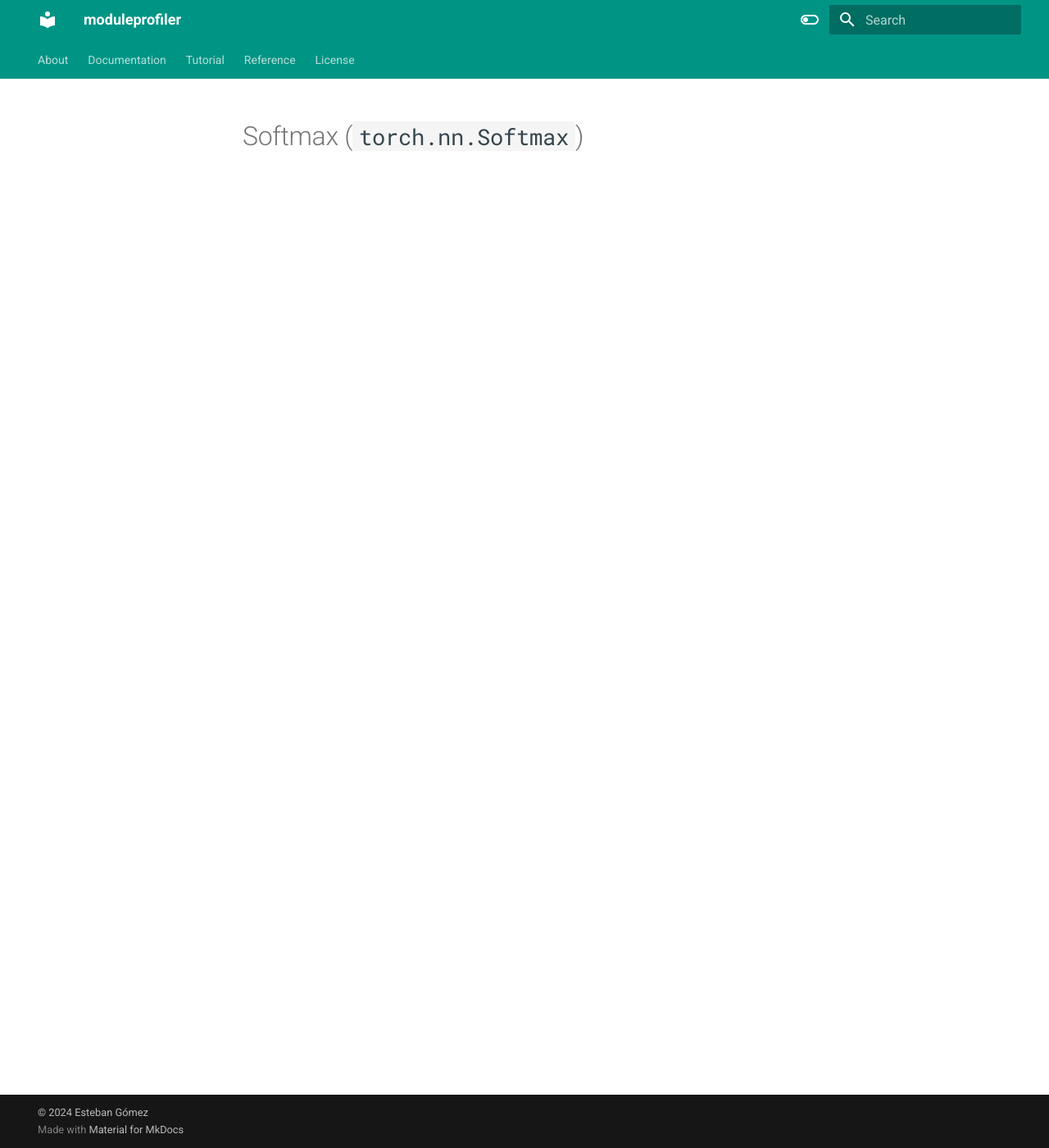
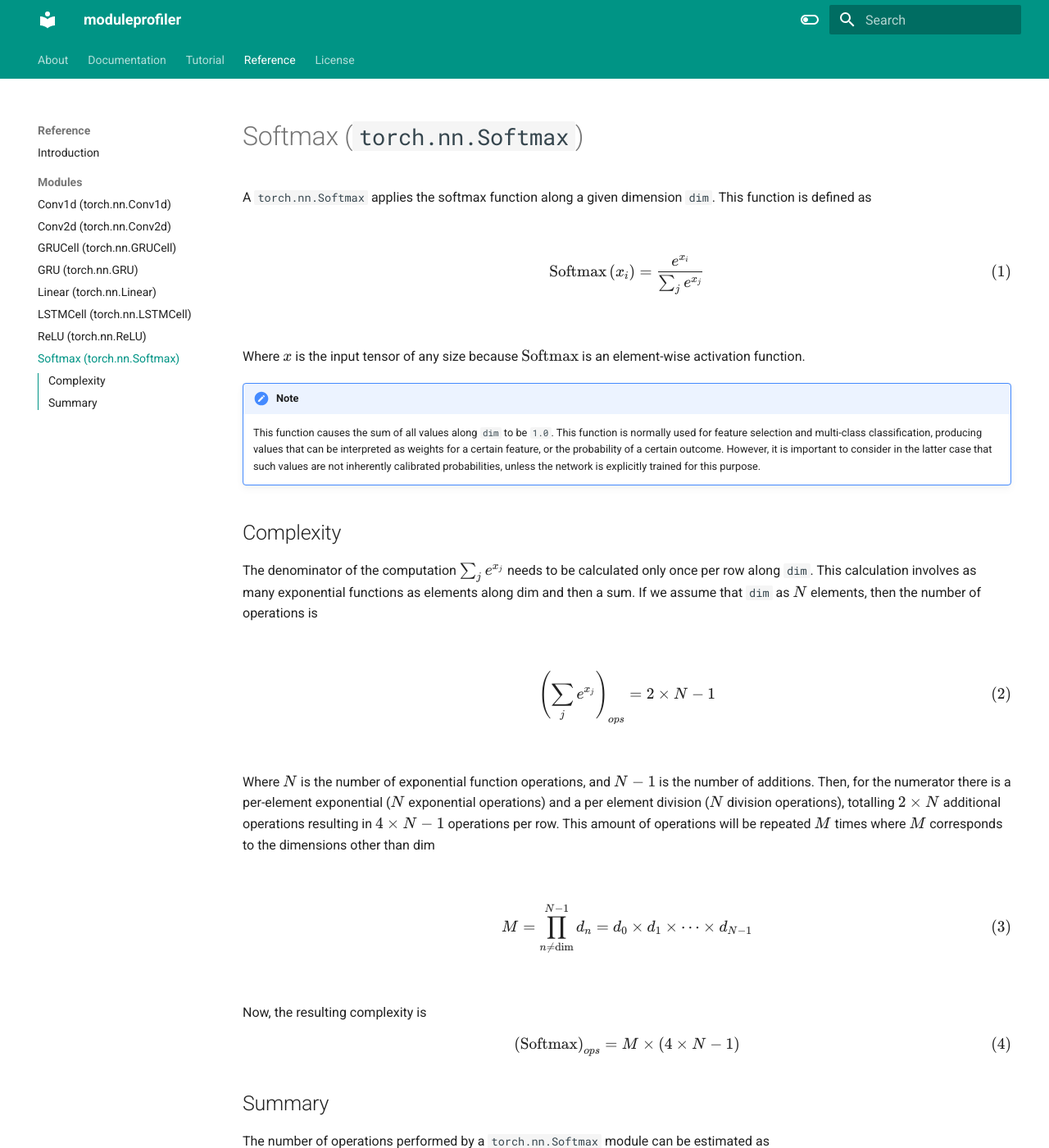
Before and after one commit to eagomez2/moduleprofiler, an MkDocs documentation site: the page built from docs/modules/softmax.md, in a window 1280 px wide and 1400 px high. Shown: the whole window at 82% size. Built offline with MkDocs 1.6.1 and Material for MkDocs 9.7.7, drawn with Linux system fonts in a browser that asks for light colours; some of the changed text lies outside the part shown.

Commit message:
Add Softmax docs

```diff
--- a/docs/modules/softmax.md
+++ b/docs/modules/softmax.md
@@ -1 +1,52 @@
 # Softmax (`torch.nn.Softmax`)
+A `torch.nn.Softmax` applies the softmax function along a given dimension `dim`.
+This function is defined as
+
+$$
+\begin{align}
+    \text{Softmax}\left(x_i\right) = \frac{e^{x_i}}{\sum_j e^{x_j}}
+\end{align}
+$$
+
+Where $x$ is the input tensor of any size because $\text{Softmax}$ is an element-wise activation function.
+
+!!! note
+    This function causes the sum of all values along `dim` to be `1.0`. This function is normally used for feature selection and multi-class classification, producing values that can be interpreted as weights for a certain feature, or the probability of a certain outcome. However, it is important to consider in the latter case that such values are not inherently calibrated probabilities, unless the network is explicitly trained for this purpose.
+
+
+## Complexity
+
+The denominator of the computation $\sum_je^{x_j}$ needs to be calculated only once per row along `dim`. This calculation involves as many exponential functions as elements along dim and then a sum. If we assume that `dim` as $N$ elements, then the number of operations is
+
+$$
+\begin{equation}
+\left(\sum_je^{x_j}\right)_{ops}=2\times N - 1
+\end{equation}
+$$
+
+Where $N$ is the number of exponential function operations, and $N-1$ is the number of additions. Then, for the numerator there is a per-element exponential ($N$ exponential operations) and a per element division ($N$ division operations), totalling $2 \times N$  additional operations resulting in $4\times N - 1$ operations per row.
+This amount of operations will be repeated $M$ times where $M$ corresponds to the dimensions other than dim
+
+$$
+\begin{equation}
+    M=\prod_{n\neq\text{dim}}^{N - 1}d_n=d_0\times d_1\times\cdots\times d_{N-1}
+\end{equation}
+$$
+
+Now, the resulting complexity is
+$$
+\begin{equation}
+    \left(\text{Softmax}\right)_{ops}=M\times\left(4\times N - 1\right)
+\end{equation}
+$$
+
+## Summary
+The number of operations performed by a `torch.nn.Softmax` module can be estimated as
+
+!!! success ""
+    $\left(\text{Softmax}\right)_{ops}=M\times\left(4\times N - 1\right)$
+
+Where
+
+* $N$ is the number of elements along dimension `dim`.
+* $M$ is the product of the size of all other dimensions except `dim`.
--- a/docs/reference.md
+++ b/docs/reference.md
@@ -13,3 +13,4 @@ This package currently supports the following modules:
 - [Linear (`torch.nn.Linear`)](modules/linear.md)
 - [LSTMCell (`torch.nn.LSTMCell`)](modules/lstmcell.md)
 - [ReLU (`torch.nn.ReLU`)](modules/relu.md)
+- [Softmax (`torch.nn.Softmax`)](modules/softmax.md)
--- a/mkdocs.yml
+++ b/mkdocs.yml
@@ -13,6 +13,7 @@ nav:
       - modules/linear.md
       - modules/lstmcell.md
       - modules/relu.md
+      - modules/softmax.md
   - License: license.md
 copyright: |
   &copy; 2024 <a href="https://www.estebangomez.me" target="_blank">Esteban Gómez</a>
```
Also changed, not shown: docs/figures/dummy.png (deleted).
